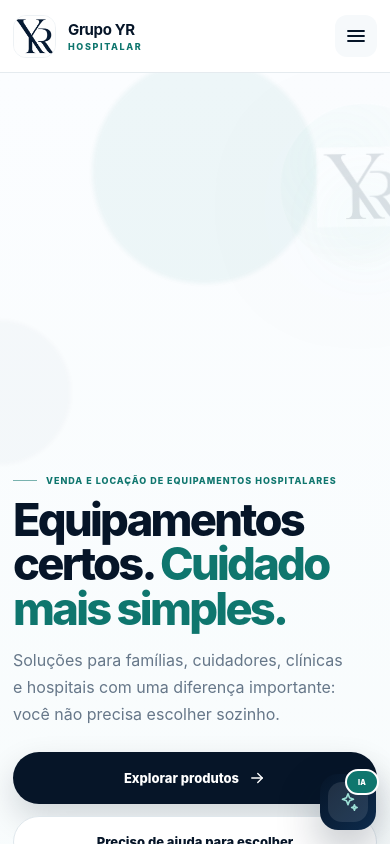
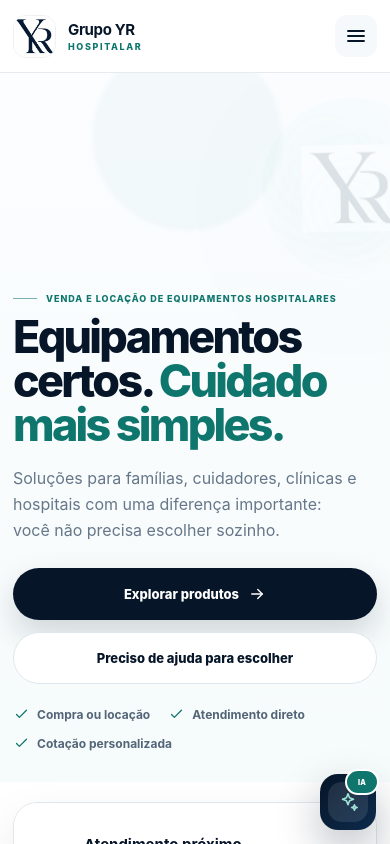
Before and after one commit to Camillox2/Teste, a React (Vite) app: page / in a window 390 px wide. Shown: the top 844 px of the page. Built offline with nearby package versions, Linux system fonts and the light colour scheme.

Commit message:
Fix mobile hero whitespace definitively

```diff
--- a/src/layout-hotfix.css
+++ b/src/layout-hotfix.css
@@ -1,45 +1,58 @@
-/* Hotfix mobile do hero: remove o vazio acima do título sem alterar os botões flutuantes. */
+/* Hotfix definitivo do hero mobile. Não altera IA/WhatsApp. */
+
 @media (max-width: 860px) {
   .hero {
-    padding-top: 24px !important;
+    position: relative !important;
+    min-height: 0 !important;
+    height: auto !important;
+    padding: 24px 0 34px !important;
+    overflow: hidden !important;
   }
 
+  /* O tamanho do hero passa a ser determinado SOMENTE pelo texto. */
   .hero-grid {
-    display: grid !important;
-    grid-template-columns: 1fr !important;
-    grid-template-areas:
-      "copy"
-      "visual" !important;
-    gap: 26px !important;
-    align-items: start !important;
+    position: relative !important;
+    z-index: 2 !important;
+    display: block !important;
+    min-height: 0 !important;
+    height: auto !important;
+    margin: 0 auto !important;
+    padding: 0 !important;
   }
 
-  .hero-copy {
-    grid-area: copy !important;
-    order: initial !important;
+  .hero-copy,
+  .hero-copy[data-reveal] {
     position: relative !important;
+    inset: auto !important;
     z-index: 5 !important;
+    display: block !important;
+    width: 100% !important;
+    height: auto !important;
+    min-height: 0 !important;
     margin: 0 !important;
     padding: 0 !important;
-    min-height: 0 !important;
-    align-self: start !important;
+    opacity: 1 !important;
+    transform: none !important;
   }
 
+  /* A arte do hero não participa mais do fluxo no mobile.
+     Assim ela nunca consegue empurrar o título para baixo. */
   .hero-visual {
-    grid-area: visual !important;
-    order: initial !important;
+    position: absolute !important;
+    inset: 0 !important;
+    z-index: 0 !important;
+    width: 100% !important;
+    height: 100% !important;
     min-height: 0 !important;
     margin: 0 !important;
-  }
-}
-
-@media (max-width: 640px) {
-  .hero {
-    padding: 22px 0 30px !important;
+    padding: 0 !important;
+    pointer-events: none !important;
+    overflow: hidden !important;
   }
 
-  .hero-grid {
-    gap: 24px !important;
+  .hero-visual__frame,
+  .hero-floating {
+    display: none !important;
   }
 
   .hero-copy .kicker {
@@ -51,21 +64,59 @@
   }
 
   .hero-copy > p {
-    margin-top: 16px !important;
+    margin-top: 18px !important;
   }
 
-  /* Mantém a marca apenas como fundo decorativo atrás do texto. */
+  .hero-actions {
+    margin-top: 24px !important;
+  }
+
+  .hero-proof {
+    margin-top: 22px !important;
+  }
+
+  /* Mantém apenas uma marca YR discreta atrás do conteúdo. */
   .hero::before {
-    top: 34px !important;
-    right: -58px !important;
-    width: 165px !important;
-    opacity: .13 !important;
+    top: 28px !important;
+    right: -54px !important;
+    width: 180px !important;
+    opacity: .12 !important;
   }
 
   .hero::after {
-    top: 112px !important;
-    right: -10px !important;
-    width: 88px !important;
-    opacity: .36 !important;
+    top: 96px !important;
+    right: 4px !important;
+    width: 92px !important;
+    opacity: .25 !important;
+  }
+
+  .hero-glow--one {
+    width: 190px !important;
+    height: 190px !important;
+    right: -92px !important;
+    top: -52px !important;
+    opacity: .42 !important;
+  }
+
+  .hero-glow--two {
+    display: none !important;
   }
 }
+
+@media (max-width: 640px) {
+  .hero {
+    padding: 20px 0 30px !important;
+  }
+
+  .hero-copy h1 {
+    max-width: 96% !important;
+    font-size: clamp(40px, 11.5vw, 53px) !important;
+    line-height: .98 !important;
+  }
+
+  .hero-copy > p {
+    max-width: 96% !important;
+    font-size: 16px !important;
+    line-height: 1.62 !important;
+  }
+}
```
